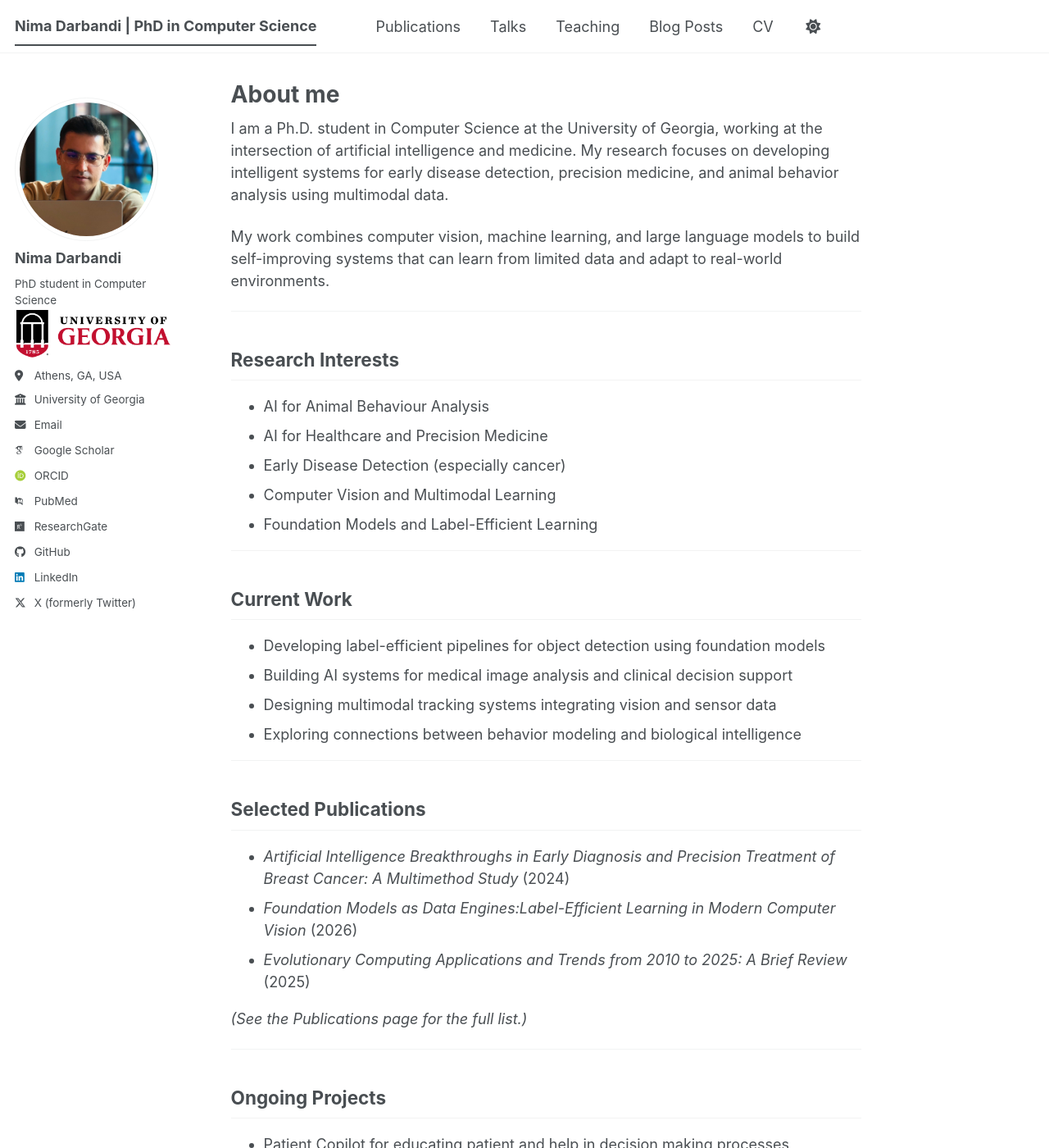
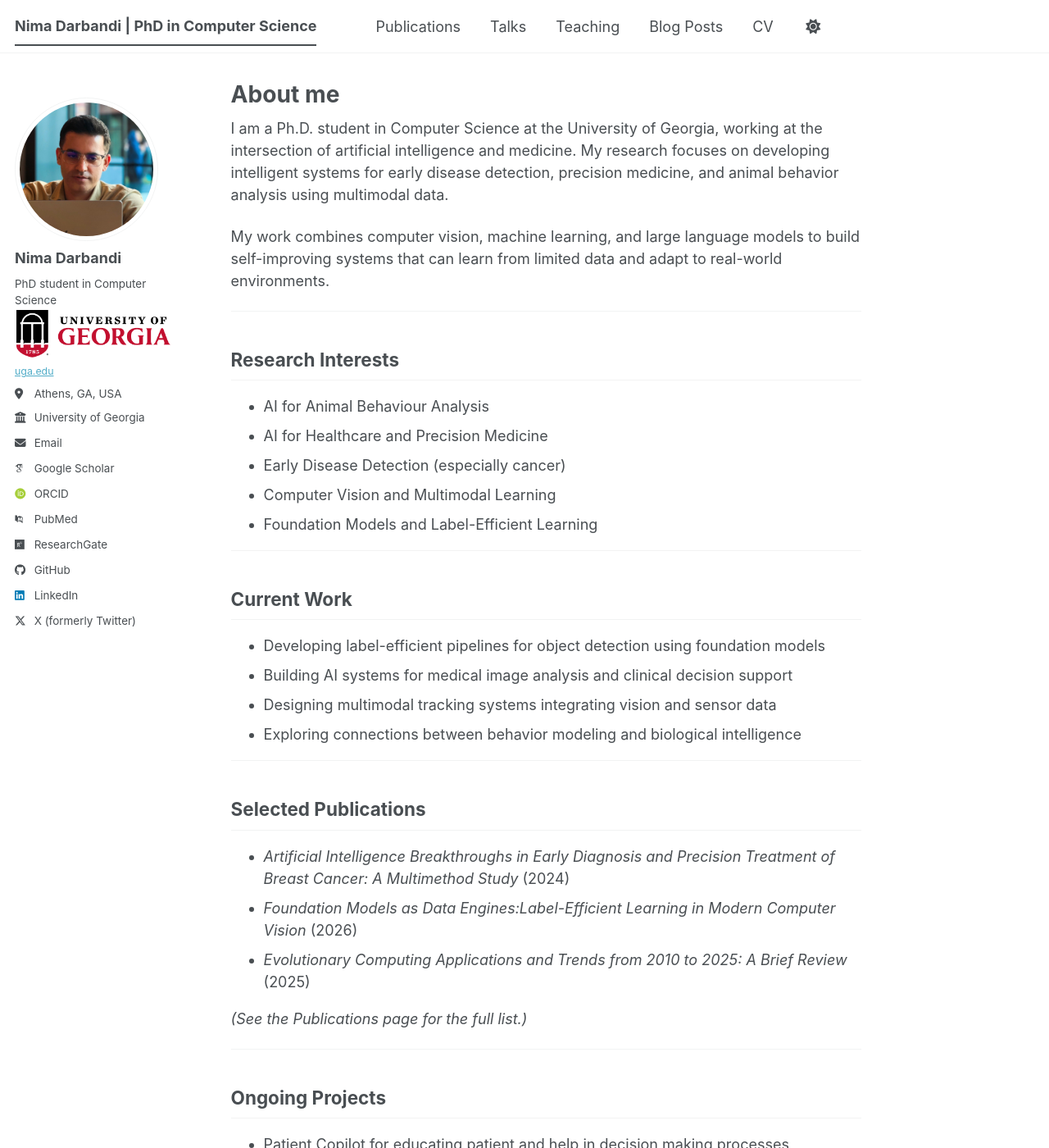
Before and after one commit to nimadarbandi/nimadarbandi.github.io, a Jekyll site: the page built from _pages/about.md, in a window 1280 px wide and 1400 px high. Shown: the whole window at 82% size. Built offline with Jekyll 4.4.1, drawn with Linux system fonts in a browser that asks for light colours; some web fonts are replaced; a script bundle is joined from its source files by our own code; library files that are not in the unit come from our copies.

Commit message:
uga brand mark

```diff
--- a/_includes/author-profile.html
+++ b/_includes/author-profile.html
@@ -19,6 +19,7 @@
     {% if author.pronouns %}<p class="author__pronouns">{{ author.pronouns }}</p>{% endif %}
     {% if author.bio %}<p class="author__bio">{{ author.bio }}</p>{% endif %}
     <img class="uga-brand-mark" src="{{ '/images/UGA-Brand-Mark.png' | relative_url }}" alt="University of Georgia logo">
+    <a class="uga-brand-link" href="https://www.uga.edu/" rel="nofollow">uga.edu</a>
   </div>
 
   <div class="author__urls-wrapper">
--- a/_sass/layout/_sidebar.scss
+++ b/_sass/layout/_sidebar.scss
@@ -222,7 +222,14 @@
   width: 190px;
   max-width: 100%;
   height: auto;
+  margin: 0 0 4px;
+}
+
+.sidebar .uga-brand-link {
+  display: inline-block;
   margin: 0 0 10px;
+  font-size: $type-size-7;
+  text-transform: lowercase;
 }
 
 .author__urls-wrapper {
```
